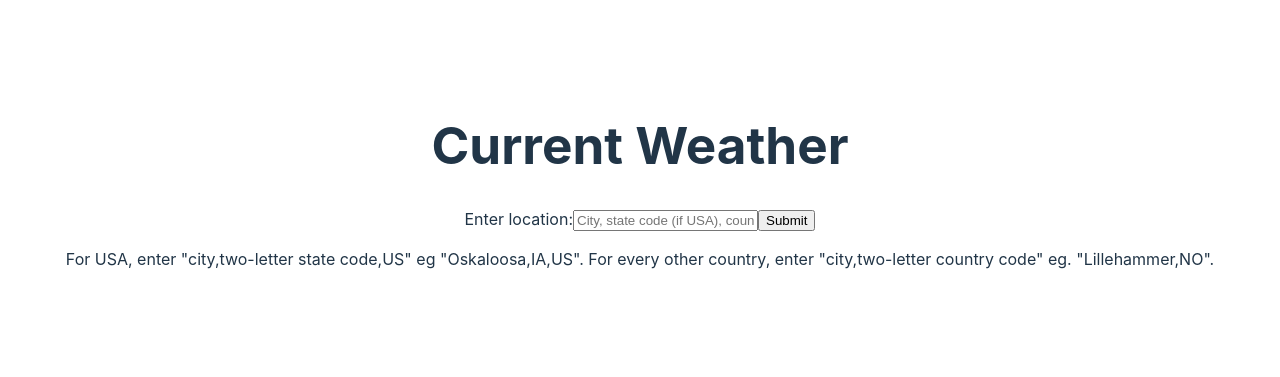
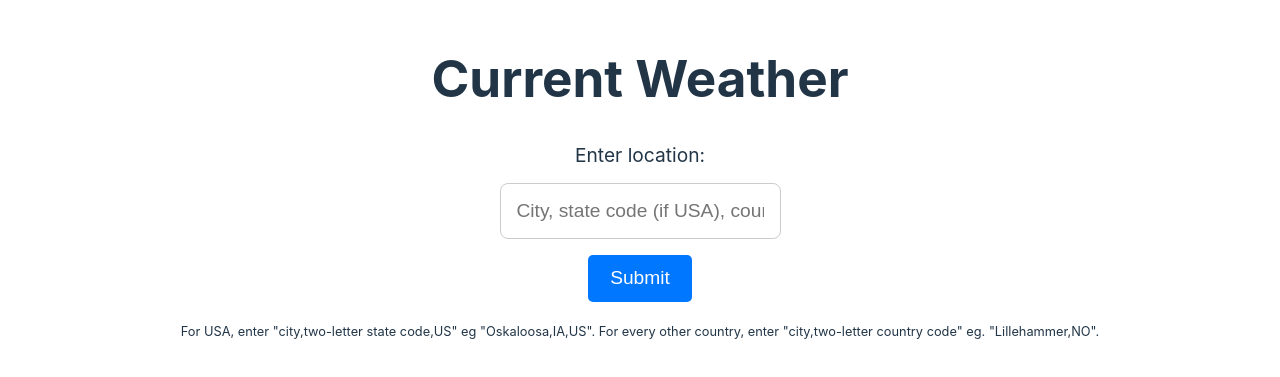
Before and after one commit to PetkovBG/JS-AI-App, a React (Vite) app in the folder JS-AI-App/: page / in a window 1280 px wide. Shown: the part 215-592 px from the top of the page. Built offline with nearby package versions, Linux system fonts and the light colour scheme.

Commit message:
style weather form component

```diff
--- a/JS-AI-App/src/components/WeatherForm/WeatherForm.css
+++ b/JS-AI-App/src/components/WeatherForm/WeatherForm.css
@@ -0,0 +1,48 @@
+.location-form {
+    display: flex;
+    flex-direction: column;
+    align-items: center;
+    margin-top: 20px;
+    height: 100%;
+    justify-content: space-evenly;
+    margin-block-start: 0;
+}
+
+.location-form-elements {
+    display: flex;
+    flex-direction: column;
+    align-items: center;
+    margin-bottom: 10px;
+}
+
+.location-form-elements label {
+    font-size: 1.2rem;
+    margin-bottom: 5px;
+}
+
+.location-form-elements input[type='text'] {
+    padding: 1rem;
+    border-radius: 0.5rem;
+    border: 1px solid #ccc;
+    margin-block: 0.5rem 1rem;
+    font-size: 1.2rem;
+}
+
+.location-form-elements input[type='submit'] {
+    padding: 0.8rem 1.4rem;
+    font-size: 1.2rem;
+    border-radius: 5px;
+    background-color: #0077ff;
+    border: none;
+    color: #fff;
+    cursor: pointer;
+}
+
+.location-form-elements input[type='submit']:hover {
+    background-color: #0069e1;
+}
+
+.instructions {
+    font-size: 0.8rem;
+    margin-top: 10px;
+}
```
